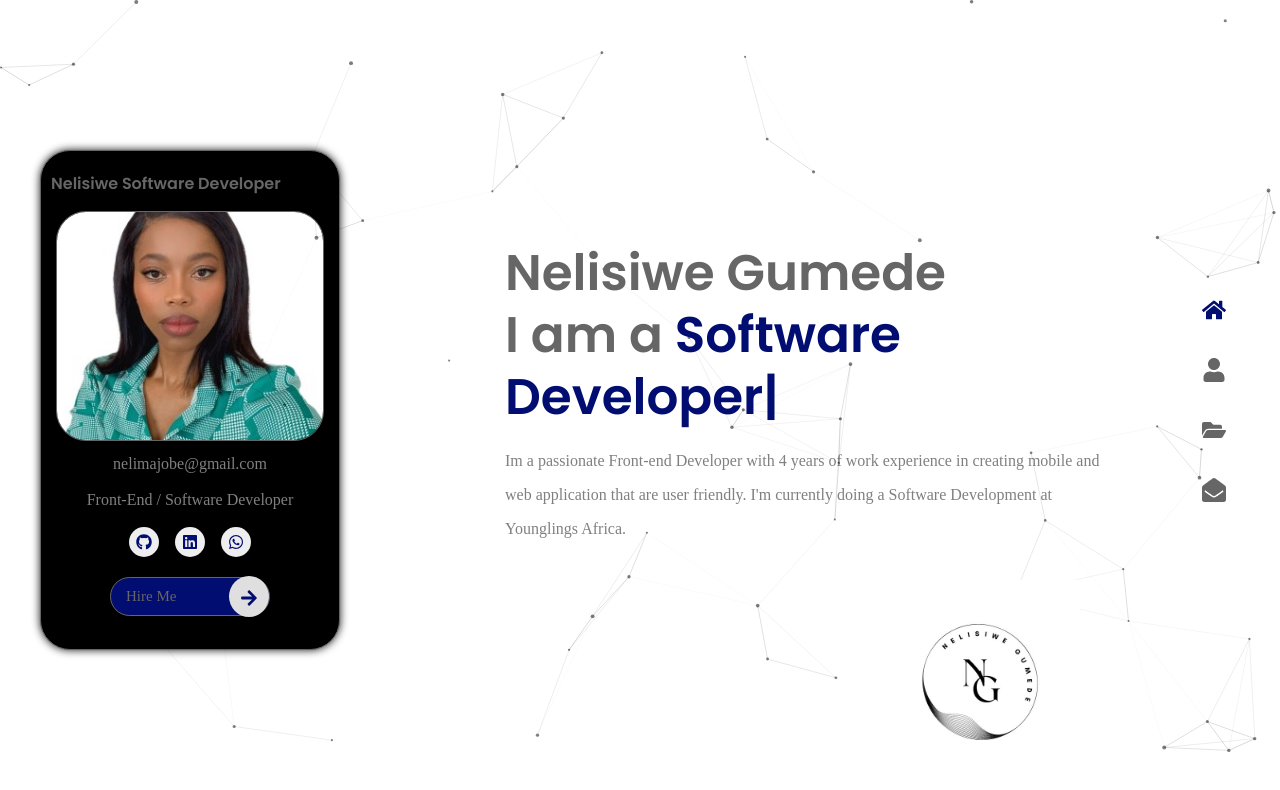
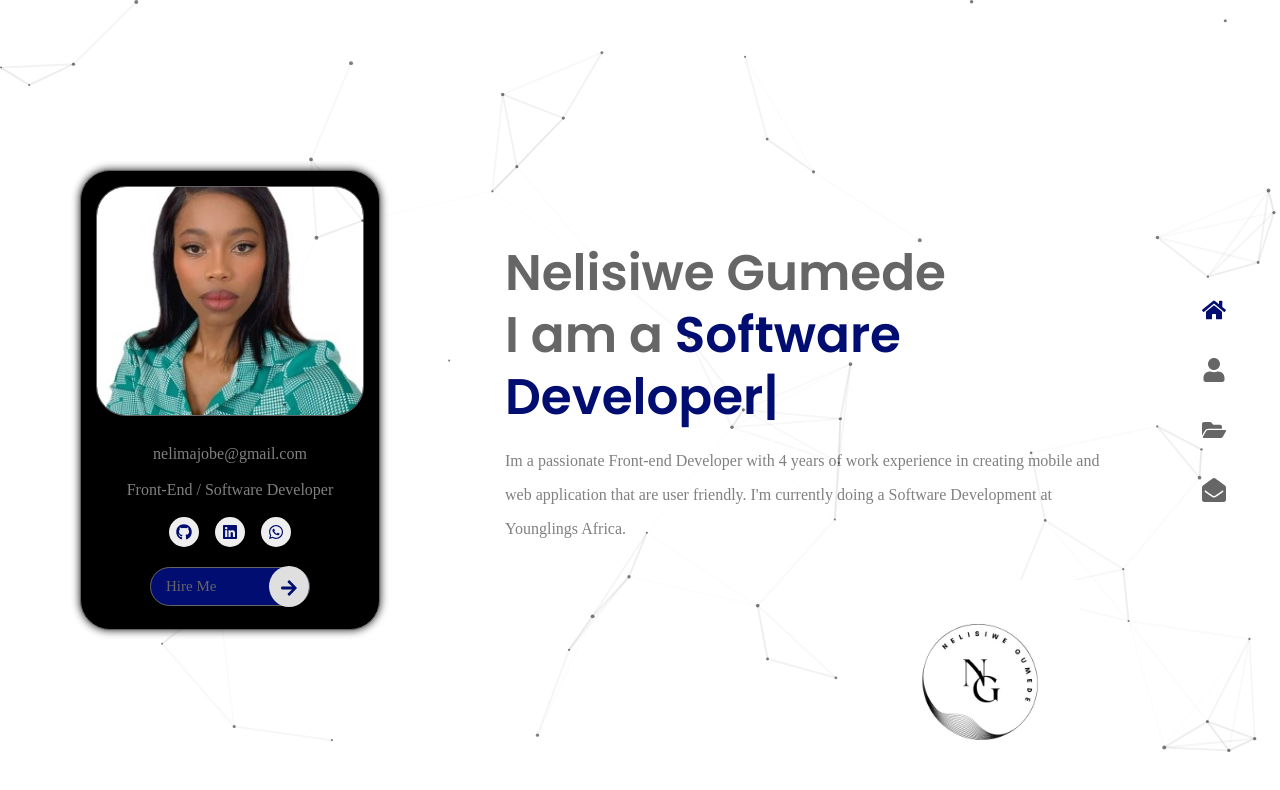
Before and after one commit to Nelisiwe/Nelisiwe-Portfolio, a React (Vite) app: page / in a window 1280 px wide. Shown: the top 790 px of the page. Built offline with nearby package versions, Linux system fonts and the light colour scheme; a web font is replaced by a local one.

Commit message:
praticleBg adding more styling

```diff
--- a/src/components/PraticleBg.jsx
+++ b/src/components/PraticleBg.jsx
@@ -51,7 +51,7 @@ const PraticleBg = () => {
                         distance: 150,
                         enable: true,
                         opacity: 0.1,
-                        width: 1,
+                        width: 2,
                     },
                     move: {
                         direction: "none",
--- a/src/pages/home/Home.jsx
+++ b/src/pages/home/Home.jsx
@@ -11,7 +11,6 @@ const Home = () => {
   return (
     <section className='home section grid'>
       <div className='home_container'>
-      <h1 className='home_image_title'>Nelisiwe Software Developer</h1>
         <img src={Profile} alt='' className='home_img' />
         <p className='home_details'>
            nelimajobe@gmail.com
--- a/src/pages/home/home.css
+++ b/src/pages/home/home.css
@@ -1,13 +1,13 @@
 .home {
     grid-template-columns: 1.32fr 7.68fr;
     align-items: center;
-    padding: 40px;
+    padding: 80px;
     height: 100vh;
 }
 
 .home_container {
     width: 300px;
-    height: 500px;
+    height: 460px;
     border-radius: 30px;
     border: 1px solid var(--title-text-color);
     background-color: #000;
@@ -31,7 +31,7 @@
     width: 90%;
     object-fit: cover;
     height: 230px;
-    margin: 0 15px;
+    margin: 15px;
     border: 1px solid var(--title-text-color);
     border-radius: 30px;
 }
```
